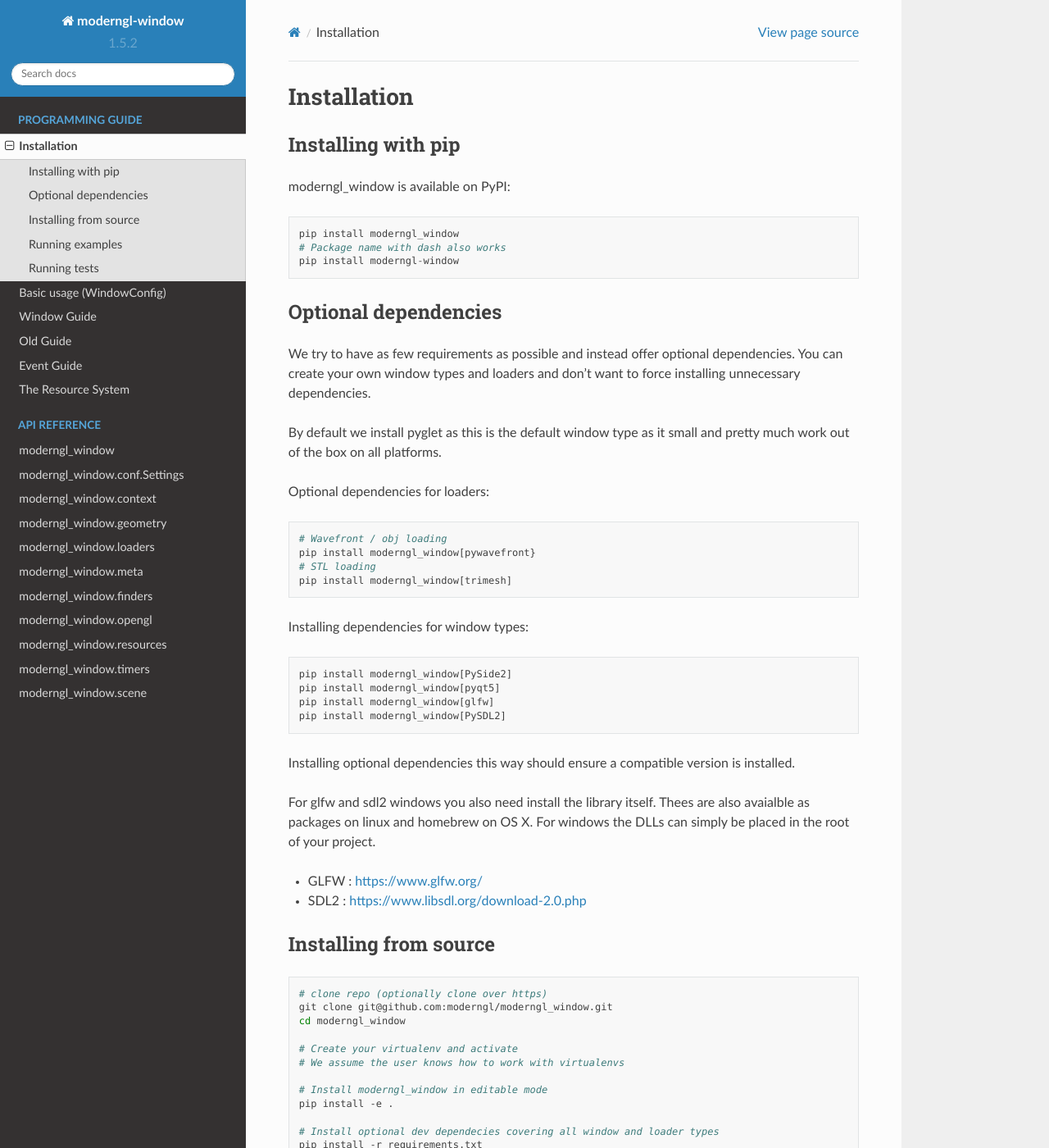
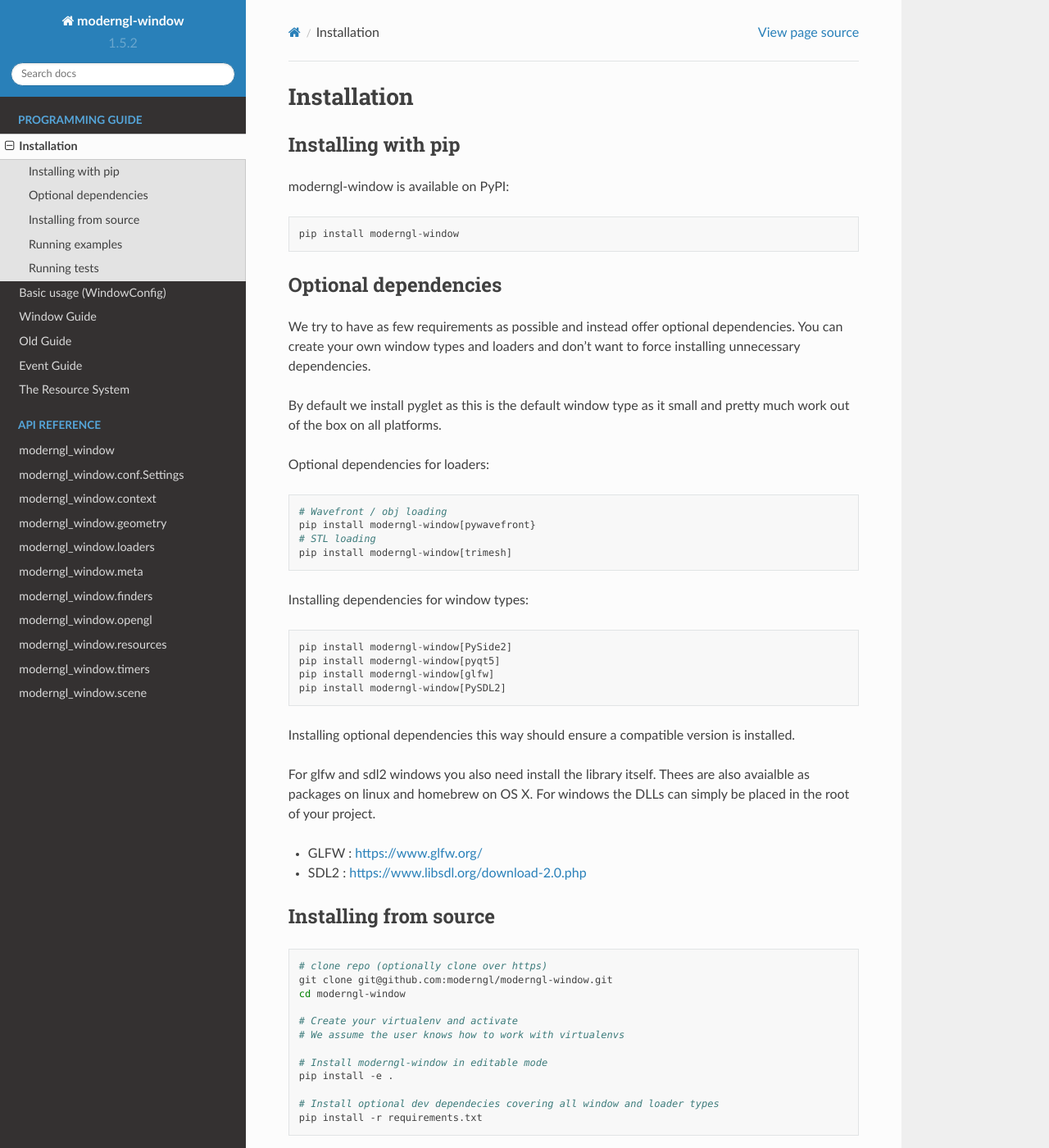
Before and after one commit to moderngl/moderngl-window, a Sphinx documentation site: the page built from docs/guide/install.rst, in a window 1280 px wide and 1400 px high. Shown: the whole window at 82% size. Built offline with Sphinx 7.4.7 and the Read the Docs theme 2.0.0, drawn with Linux system fonts in a browser that asks for light colours.

Commit message:
Update install.rst

```diff
--- a/docs/guide/install.rst
+++ b/docs/guide/install.rst
@@ -5,10 +5,8 @@
 Installing with pip
 -------------------
 
-moderngl_window is available on PyPI::
+moderngl-window is available on PyPI::
 
-    pip install moderngl_window
-    # Package name with dash also works
     pip install moderngl-window
 
 Optional dependencies
@@ -24,16 +22,16 @@
 Optional dependencies for loaders::
 
     # Wavefront / obj loading
-    pip install moderngl_window[pywavefront}
+    pip install moderngl-window[pywavefront}
     # STL loading
-    pip install moderngl_window[trimesh]
+    pip install moderngl-window[trimesh]
 
 Installing dependencies for window types::
 
-    pip install moderngl_window[PySide2]
-    pip install moderngl_window[pyqt5]
-    pip install moderngl_window[glfw]
-    pip install moderngl_window[PySDL2]
+    pip install moderngl-window[PySide2]
+    pip install moderngl-window[pyqt5]
+    pip install moderngl-window[glfw]
+    pip install moderngl-window[PySDL2]
 
 Installing optional dependencies this way should ensure
 a compatible version is installed.
@@ -51,13 +49,13 @@
 .. code:: bash
 
     # clone repo (optionally clone over https)
-    git clone git@github.com:moderngl/moderngl_window.git
-    cd moderngl_window
+    git clone git@github.com:moderngl/moderngl-window.git
+    cd moderngl-window
 
     # Create your virtualenv and activate
     # We assume the user knows how to work with virtualenvs
 
-    # Install moderngl_window in editable mode
+    # Install moderngl-window in editable mode
     pip install -e .
 
     # Install optional dev dependecies covering all window and loader types
```
